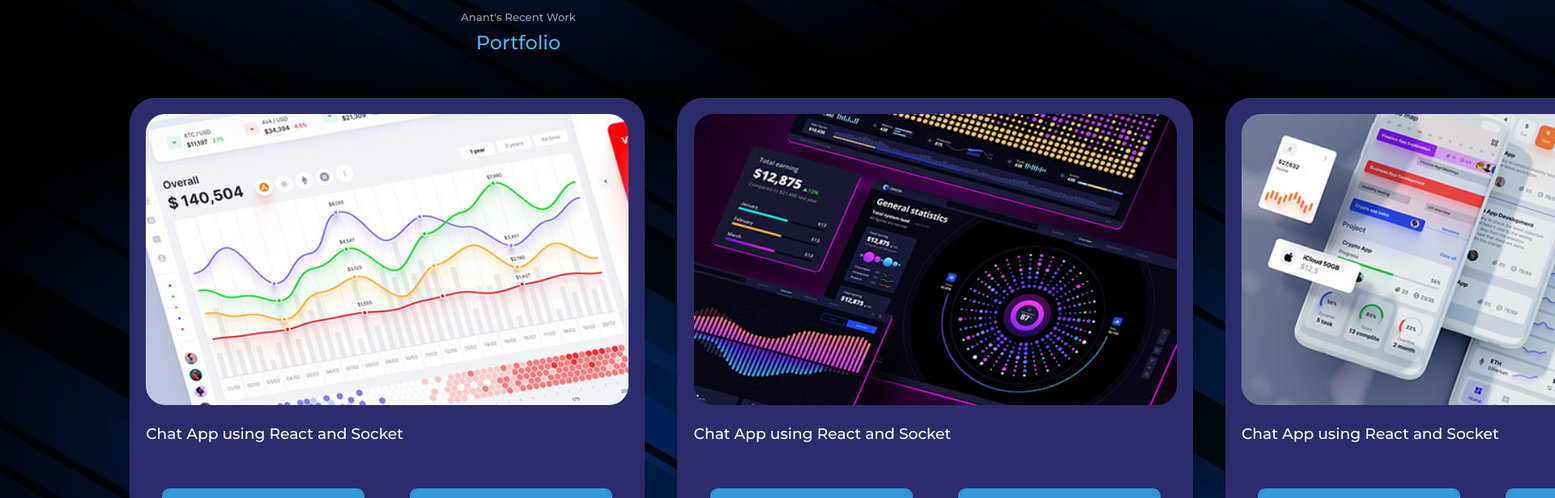
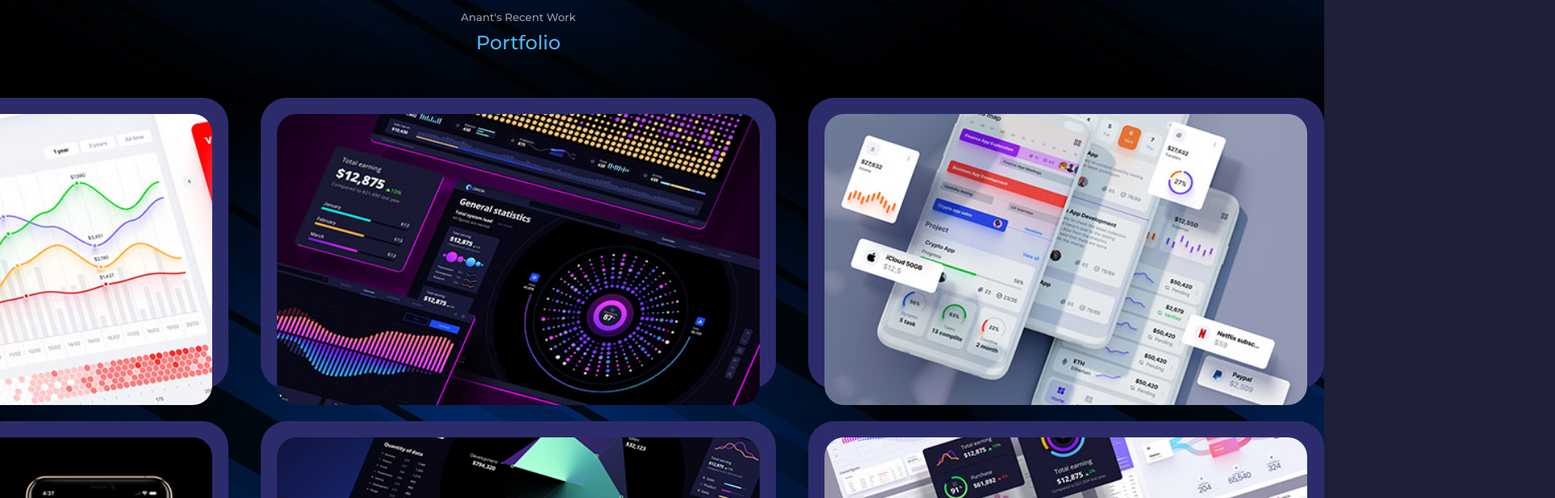
Before and after one commit to anantraghuvanshi/theanantraghuvanshi, a React (Create React App) app in the folder anant-portfolio/: page / in a window 1280 px wide. Shown: the part 2420-3036 px from the top of the page at 81% size, 1920 px wide, since content can reach past the window. Built offline with nearby package versions, Linux system fonts and the light colour scheme.

Commit message:
file update

```diff
--- a/anant-portfolio/src/components/portfolio/portfolio.css
+++ b/anant-portfolio/src/components/portfolio/portfolio.css
@@ -1,6 +1,8 @@
 .portfolio__container{
     display: grid;
+    grid: 360px 360px / repeat(3, 360px);
     grid-template-columns: repeat(3, 1fr);
+    justify-content: center;
     gap: 2.5rem;
 }
 
```
